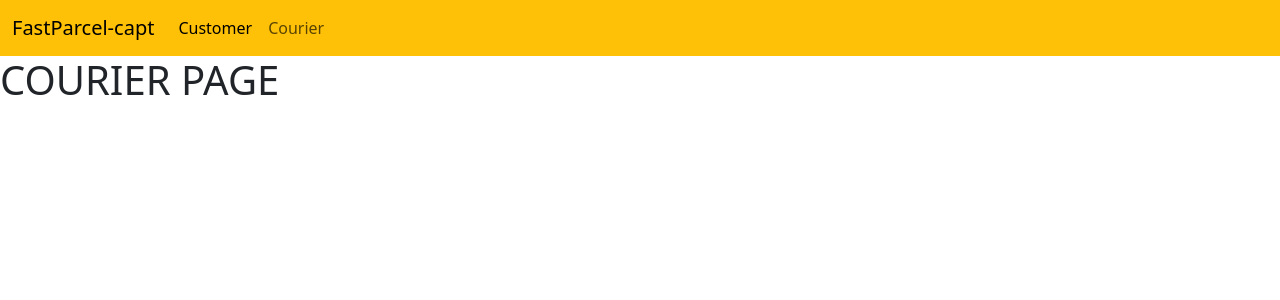
After one commit to carlosp81/fast-parcel-capt, a Django app: page /courier/ in a window 1280 px wide. The commit adds this page. Shown: the top 300 px of the page. Run offline with Django 4.2, Linux system fonts and the light colour scheme; some libraries are stand-ins or nearby versions.

Commit message:
Refactor templates to extends from base.html
With this refactor the navigation bar it is going to be share for all
templateswhich could be extend from base.html, including customer and
courier pages.

```diff
--- a/src/p_apps/core/urls.py
+++ b/src/p_apps/core/urls.py
@@ -5,4 +5,6 @@ from . import views
 
 urlpatterns = [
     path('', views.home, name="home"),
+    path('customer/', views.customer_page, name="customer"),
+    path('courier/', views.courier_page, name="courier"),
 ]
--- a/src/p_apps/core/views.py
+++ b/src/p_apps/core/views.py
@@ -3,3 +3,9 @@ from django.shortcuts import render
 # Create your views here.
 def home(request):
     return render(request, "core/index.html")
+
+def customer_page(request):
+    return render(request, "core/customer.html")
+
+def courier_page(request):
+    return render(request, "core/courier.html")
--- /dev/null
+++ b/src/templates/core/base.html
@@ -0,0 +1,40 @@
+<!DOCTYPE html>
+<html lang="en">
+<head>
+    <meta charset="UTF-8">
+    <meta name="viewport" content="width=device-width, initial-scale=1.0">
+    <title>FastParcel-capt</title>
+
+    {% load bootstrap5 %}
+    {% bootstrap_css %}
+    {% bootstrap_javascript %}
+
+    {% block head %} {% endblock head %}
+</head>
+<body>
+
+    <nav class="navbar navbar-expand-lg bg-warning">
+        <div class="container-fluid">
+          <a class="navbar-brand" href="/">FastParcel-capt</a>
+          <button class="navbar-toggler" type="button" data-bs-toggle="collapse" data-bs-target="#navbarSupportedContent" aria-controls="navbarSupportedContent" aria-expanded="false" aria-label="Toggle navigation">
+            <span class="navbar-toggler-icon"></span>
+          </button>
+
+          <div class="collapse navbar-collapse" id="navbarSupportedContent">
+            <ul class="navbar-nav me-auto mb-2 mb-lg-0">
+              <li class="nav-item">
+                <a class="nav-link active" aria-current="page" href="/customer">Customer</a>
+              </li>
+              <li class="nav-item">
+                <a class="nav-link" href="/courier">Courier</a>
+              </li>
+            </ul>
+
+          </div>
+        </div>
+    </nav>
+
+    {% block content %} {% endblock content %}
+
+</body>
+</html>
--- /dev/null
+++ b/src/templates/core/courier.html
@@ -0,0 +1,7 @@
+{% extends 'core/base.html' %}
+
+{% block content %}
+
+<h1>COURIER PAGE</h1>
+
+{% endblock content %}
```
Also changed, not shown: src/templates/core/customer.html (added, +7 -0 lines), src/templates/core/index.html (+3 -36 lines).
